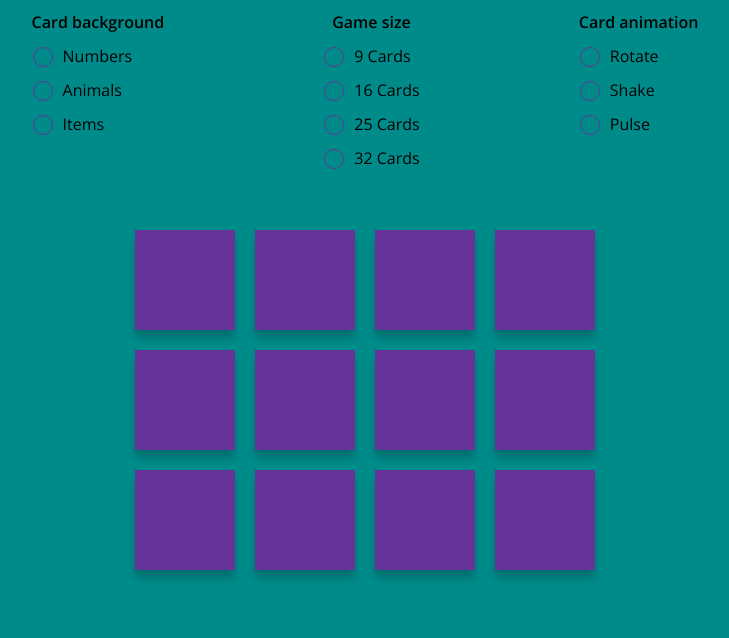
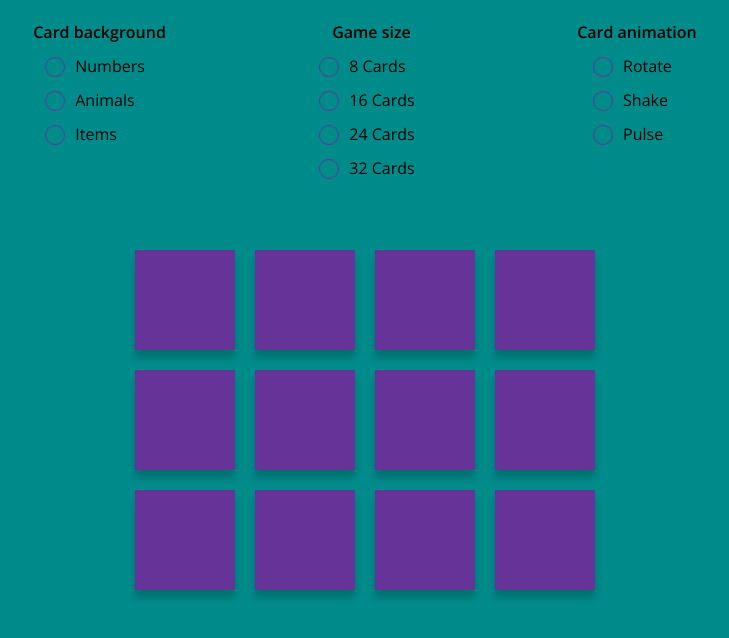
Before and after one commit to todorgarnev/memory-cards, a React (Create React App) app: page / in a window 1280 px wide. Shown: the top 638 px of the page, without its empty margins (275-1004 px from the left). Built offline with nearby package versions, Linux system fonts and the light colour scheme.

Commit message:
Updated game size enum; Updated styles.

```diff
--- a/src/components/UI/RadioButton/RadioButton.scss
+++ b/src/components/UI/RadioButton/RadioButton.scss
@@ -1,6 +1,5 @@
 .option {
   margin-bottom: 1rem;
-  padding-left: 1rem;
 
   input[type="radio"] {
     position: relative;
--- a/src/components/UI/RadioButton/RadioButton.tsx
+++ b/src/components/UI/RadioButton/RadioButton.tsx
@@ -13,6 +13,7 @@ const RadioButton: FunctionComponent<RadioButtonProps> = ({ name, subType }) =>
     console.log(e.target.value);
   }
 
+  // add underline under label on hover
   return (
     <div className='option'>
       <input type='radio' id={subType} name={name} value={subType} onChange={(e) => onChange(e)} />
--- a/src/components/card/Card.scss
+++ b/src/components/card/Card.scss
@@ -33,7 +33,6 @@
       font-weight: 600;
       background-color: whitesmoke;
       // background-color: dodgerblue; // when numbers
-      // border with style inset/outset for 3D effect
       color: rebeccapurple;
       transform: rotateY(180deg);
 
--- a/src/components/settings/RadioGroup/RadioGroup.scss
+++ b/src/components/settings/RadioGroup/RadioGroup.scss
@@ -1,9 +1,10 @@
 .radio-group {
+  display: flex;
+  flex-direction: column;
+  align-items: center;
+  padding: 1rem;
+
   .title {
     margin-bottom: 1rem;
-    text-align: center;
-  }
-
-  .options-section {
   }
 }
--- a/src/components/settings/SettingsPanel.scss
+++ b/src/components/settings/SettingsPanel.scss
@@ -1,6 +1,7 @@
 .settings-panel {
   display: flex;
   justify-content: space-around;
+  flex-wrap: wrap;
   margin: 0 auto 5rem;
   width: 70%;
 }
--- a/src/shared/enums/gameSize.ts
+++ b/src/shared/enums/gameSize.ts
@@ -1,6 +1,6 @@
 export enum GameSize {
-  Small = '9 cards',
+  Small = '8 cards',
   Medium = '16 cards',
-  Large = '25 cards',
+  Large = '24 cards',
   NextLevel = '32 cards'
 }
```
